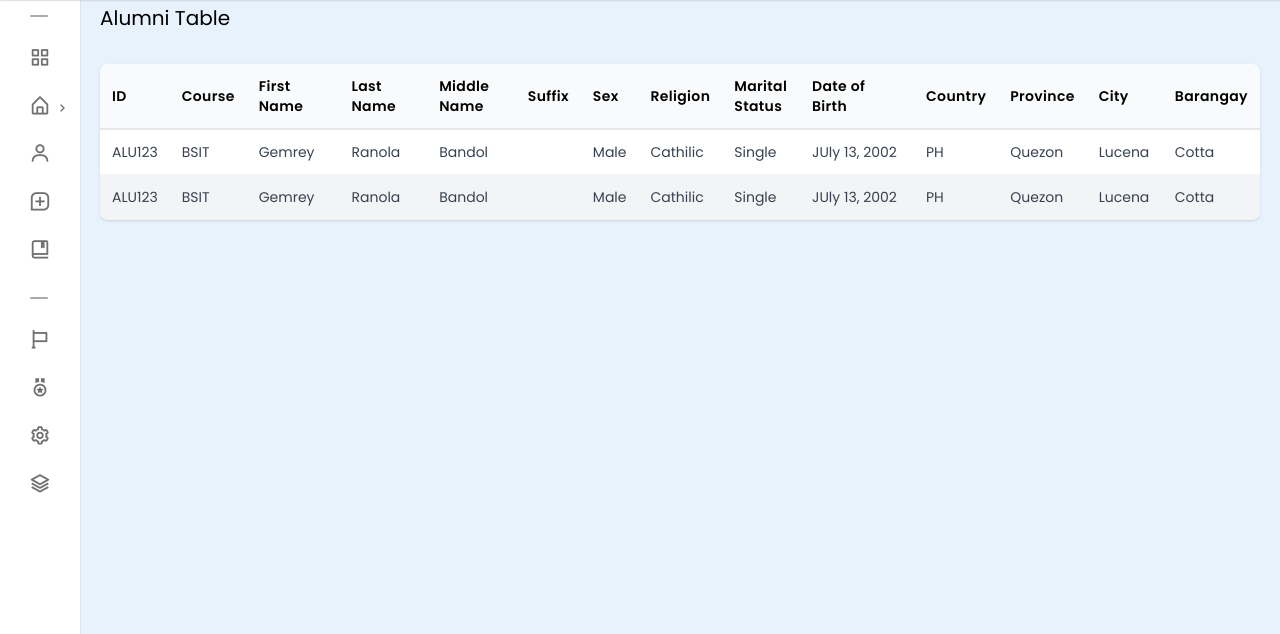
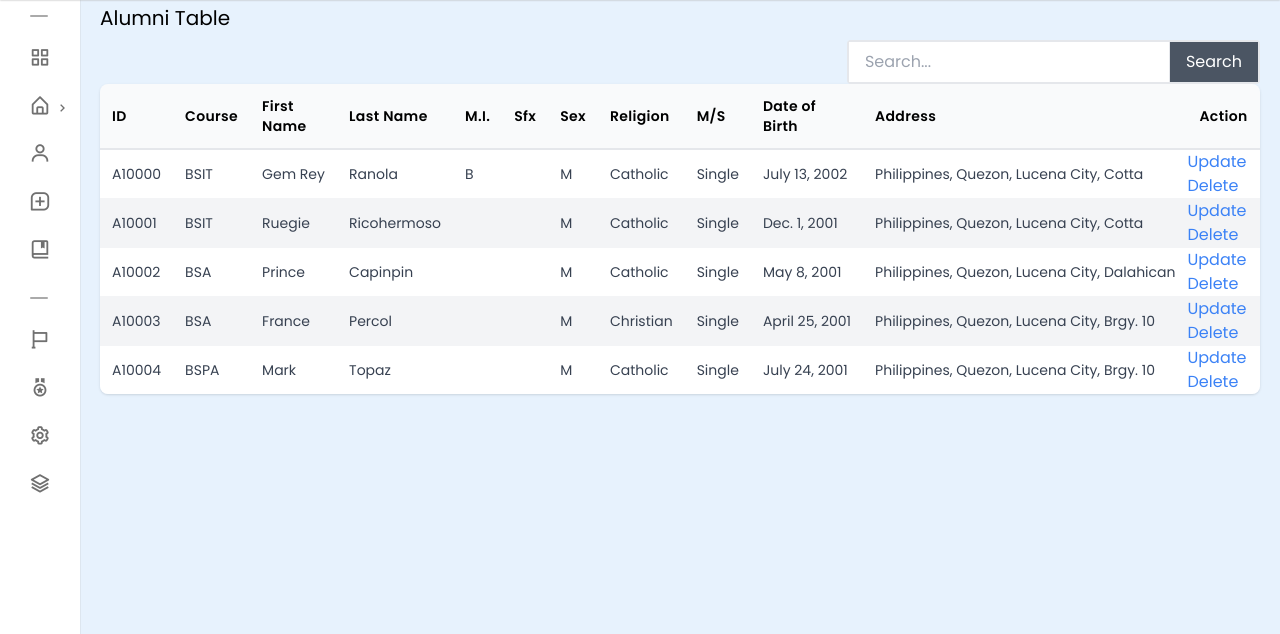
Before and after one commit to gemrey13/Capstone_Alumni, a Django app: page /alumni/ in a window 1280 px wide. Shown: the part 66-700 px from the top of the page. Run offline with Django 4.2, Linux system fonts and the light colour scheme; a user stored in the database is signed in; data comes from the database, SQL or seed files in the repository; both versions use the stored data as it was after the commit; some libraries are stand-ins or nearby versions.

Commit message:
Added and working search bar

```diff
--- a/DAOIS/AlumniManagement/templates/AlumniManagement/alumni.html
+++ b/DAOIS/AlumniManagement/templates/AlumniManagement/alumni.html
@@ -2,90 +2,107 @@
 
 
 {% block content %}
+<script src="https://ajax.googleapis.com/ajax/libs/jquery/3.6.0/jquery.min.js"></script>
+
+
 <div class="main">
-	<h1 class="text-xl mb-2">Alumni Table</h1><br>
+	<h1 class="text-sm md:text-xl mb-2">Alumni Table</h1>
+	<form action="" class="relative mx-auto" id="search-form">
+		<div class="flex items-center justify-end">
+		    <div class="flex border-2 border-gray-200 rounded">
+		        <input type="text" class="px-4 py-2 w-20 md:w-80" placeholder="Search..." id="search-input">
+		        <button class="px-4 text-white bg-gray-600 border-l ">
+		            Search
+		        </button>
+		    </div>
+		</div>
+	</form>
 
-	<div class="overflow-auto rounded-lg shadow hidden md:block">
+	<div class="overflow-auto rounded-lg shadow hidden md:block" id="table-container">
 		<table class="w-full">
 		<thead class="bg-gray-50 border-b-2 border-gray-200">
 			<tr>
-				<th class="w-14 p-3 text-sm font-semibold tracking-wide text-left">ID</th>
-				<th class="w-14 p-3 text-sm font-semibold tracking-wide text-left">Course</th>
-				<th class="w-32 p-3 text-sm font-semibold tracking-wide text-left">First Name</th>
-				<th class="w-32 p-3 text-sm font-semibold tracking-wide text-left">Last Name</th>
-				<th class="w-32 p-3 text-sm font-semibold tracking-wide text-left">Middle Name</th>
-				<th class="w-14 p-3 text-sm font-semibold tracking-wide text-left">Suffix</th>
-				<th class="w-14 p-3 text-sm font-semibold tracking-wide text-left">Sex</th>
+				<th class="w-7 p-3 text-sm font-semibold tracking-wide text-left">ID</th>
+				<th class="w-10 p-3 text-sm font-semibold tracking-wide text-left">Course</th>
+				<th class="w-28 p-3 text-sm font-semibold tracking-wide text-left">First Name</th>
+				<th class="w-28 p-3 text-sm font-semibold tracking-wide text-left">Last Name</th>
+				<th class="w-2 p-3 text-sm font-semibold tracking-wide text-left">M.I.</th>
+				<th class="w-2 p-3 text-sm font-semibold tracking-wide text-left">Sfx</th>
+				<th class="w-6 p-3 text-sm font-semibold tracking-wide text-left">Sex</th>
 				<th class="w-20 p-3 text-sm font-semibold tracking-wide text-left">Religion</th>
-				<th class="w-20 p-3 text-sm font-semibold tracking-wide text-left">Marital Status</th>
-				<th class="w-32 p-3 text-sm font-semibold tracking-wide text-left">Date of Birth</th>
-				<th class="w-20 p-3 text-sm font-semibold tracking-wide text-left">Country</th>
-				<th class="w-20 p-3 text-sm font-semibold tracking-wide text-left">Province</th>
-				<th class="w-20 p-3 text-sm font-semibold tracking-wide text-left">City</th>
-				<th class="w-20 p-3 text-sm font-semibold tracking-wide text-left">Barangay</th>
+				<th class="w-16 p-3 text-sm font-semibold tracking-wide text-left">M/S</th>
+				<th class="w-20 p-3 text-sm font-semibold tracking-wide text-left">Date of Birth</th>
+				<th class="w-18 p-3 text-sm font-semibold tracking-wide text-left">Address</th>
+				<th class="w-32 p-3 text-sm font-semibold tracking-wide text-left">Action</th>
 			</tr>
 		</thead>
 		<tbody class="divide-y divide-gray-100">
-			<tr class="bg-white">
-				<td class="p-3 text-sm text-gray-700 whitespace-nowrap">ALU123</td>
-				<td class="p-3 text-sm text-gray-700 whitespace-nowrap">BSIT</td>
-				<td class="p-3 text-sm text-gray-700 whitespace-nowrap">Gemrey</td>
-				<td class="p-3 text-sm text-gray-700 whitespace-nowrap">Ranola</td>
-				<td class="p-3 text-sm text-gray-700 whitespace-nowrap">Bandol</td>
-				<td class="p-3 text-sm text-gray-700 whitespace-nowrap"></td>
-				<td class="p-3 text-sm text-gray-700 whitespace-nowrap">Male</td>
-				<td class="p-3 text-sm text-gray-700 whitespace-nowrap">Cathilic</td>
-				<td class="p-3 text-sm text-gray-700 whitespace-nowrap">Single</td>
-				<td class="p-3 text-sm text-gray-700 whitespace-nowrap">JUly 13, 2002</td>
-				<td class="p-3 text-sm text-gray-700 whitespace-nowrap">PH</td>
-				<td class="p-3 text-sm text-gray-700 whitespace-nowrap">Quezon</td>
-				<td class="p-3 text-sm text-gray-700 whitespace-nowrap">Lucena</td>
-				<td class="p-3 text-sm text-gray-700 whitespace-nowrap">Cotta</td>
-			</tr>
-			<tr class="bg-gray-100">
-				<td class="p-3 text-sm text-gray-700 whitespace-nowrap">ALU123</td>
-				<td class="p-3 text-sm text-gray-700 whitespace-nowrap">BSIT</td>
-				<td class="p-3 text-sm text-gray-700 whitespace-nowrap">Gemrey</td>
-				<td class="p-3 text-sm text-gray-700 whitespace-nowrap">Ranola</td>
-				<td class="p-3 text-sm text-gray-700 whitespace-nowrap">Bandol</td>
-				<td class="p-3 text-sm text-gray-700 whitespace-nowrap"></td>
-				<td class="p-3 text-sm text-gray-700 whitespace-nowrap">Male</td>
-				<td class="p-3 text-sm text-gray-700 whitespace-nowrap">Cathilic</td>
-				<td class="p-3 text-sm text-gray-700 whitespace-nowrap">Single</td>
-				<td class="p-3 text-sm text-gray-700 whitespace-nowrap">JUly 13, 2002</td>
-				<td class="p-3 text-sm text-gray-700 whitespace-nowrap">PH</td>
-				<td class="p-3 text-sm text-gray-700 whitespace-nowrap">Quezon</td>
-				<td class="p-3 text-sm text-gray-700 whitespace-nowrap">Lucena</td>
-				<td class="p-3 text-sm text-gray-700 whitespace-nowrap">Cotta</td>
-			</tr>
-			<tr></tr>
-			<tr></tr>
+
+				{% for profile in profiles %}
+				<tr class="{% cycle 'bg-white' 'bg-gray-100' %}">
+					<td class="p-3 text-sm text-gray-700 whitespace-nowrap">{{profile.alumni_id}}</td>
+					<td class="p-3 text-sm text-gray-700 whitespace-nowrap">{{profile.course_id}}</td>
+					<td class="p-3 text-sm text-gray-700 whitespace-nowrap">{{profile.fname}}</td>
+					<td class="p-3 text-sm text-gray-700 whitespace-nowrap">{{profile.lname}}</td>
+					<td class="p-3 text-sm text-gray-700 whitespace-nowrap">{{profile.mi}}</td>
+					<td class="p-3 text-sm text-gray-700 whitespace-nowrap">{{profile.suffix}}</td>
+					<td class="p-3 text-sm text-gray-700 whitespace-nowrap">{% if profile.sex == 'male' %}M{% else %}F
+					{% endif %}</td>
+					<td class="p-3 text-sm text-gray-700 whitespace-nowrap">{{profile.religion}}</td>
+					<td class="p-3 text-sm text-gray-700 whitespace-nowrap">{{profile.marital_status}}</td>
+					<td class="p-3 text-sm text-gray-700 whitespace-nowrap">{{profile.date_of_birth}}</td>
+					<td class="p-3 text-sm text-gray-700 whitespace-nowrap">{{profile.country}}, {{profile.province}}, {{profile.city}}, {{profile.barangay}}</td>
+					<td class="text-blue-500">
+						<button><a href="#" class="hover:underline">Update</a></button>
+						<button><a href="#" class="hover:underline">Delete</a></button>
+					</td>
+				</tr>
+				{% endfor %}
 		</tbody>
 	</table>
 	</div>
+    <div class="grid grid-cols-1 sm:grid-cols-2 gap-4 md:hidden" id="card-container">
+        {% for profile in profiles %}
+        <div class="bg-white space-y-2 p-4 rounded-lg shadow">
+            <div class="flex items-center space-x-2 text-sm">
+                <div class="text-blue-500 font-semibold hover:underline">{{profile.alumni_id}} <br>{{profile.course_id}}</div>
+                <div class="text-gray-500">{{profile.marital_status}} <br>{{profile.sex}}</div>
+                <div class="p-3 text-sm text-gray-700 whitespace-nowrap text-left"> {{profile.religion}} <br>{{profile.date_of_birth}}</div>
+            </div>
+            <div class="text-sm text-gray-700">{{profile.country}} {{profile.province}}, {{profile.city}} {{profile.barangay}} </div>
+            <div class="text-md font-bold text-black">{{profile.fname}} {{profile.mi}} {{profile.lname}} {{profile.suffix}}</div>
+        </div>
+        {% empty %}
+        <div class="text-gray-700">No results found.</div>
+        {% endfor %}
+    </div>
 
-<div class="grid grid-cols-1 sm:grid-cols-2 gap-4 md:hidden">
-	<div class="bg-white space-y-3 p-4 rounded-lg shadow">
-		<div class="flex items-center space-x-2 text-sm">
-			<div class="text-blue-500 font-bold hover:underline">A01001 <br>BSIT</div>
-			<div class="text-gray-500">Single July 13, 2002</div>
-			<div class="p-3 text-sm text-gray-700 whitespace-nowrap">Male Catholic</div>
-		</div>
-		<div class="text-sm text-gray-500">Gem Rey Bandol Ranola Jr</div>
-		<div class="text-sm font-medium text-black">PH Quezon Lucena City Cotta</div>
-	</div>
-
-	<div class="bg-white space-y-2 p-4 rounded-lg shadow">
-		<div class="flex items-center space-x-2 text-sm">
-			<div class="text-blue-500 font-semibold hover:underline">A01001 <br>BSIT</div>
-			<div class="text-gray-500">Single <br>Male</div>
-			<div class="p-3 text-sm text-gray-700 whitespace-nowrap text-left"> Catholic <br>July 13, 2002</div>
-		</div>
-		<div class="text-sm text-gray-700">PH Quezon Lucena City Cotta </div>
-		<div class="text-md font-bold text-black">Gem Rey Bandol Ranola Jr</div>
-	</div>
-</div>
 
 
 </div>
+
+<script>
+	$(document).ready(function() {
+    $('#search-form').submit(function(event) {
+        event.preventDefault();
+        var query = $('#search-input').val();
+        console.log(query)
+        $.ajax({
+            type: 'GET',
+            url: '/alumni/search/',
+            data: {
+                'query': query
+            },
+            success: function(response) {
+                $('#table-container').html(response.html),
+                $('#card-container').html(response.html);
+            },
+            error: function(xhr, status, error) {
+                // Handle error if needed
+            }
+        });
+    });
+});
+
+</script>
 {% endblock content %}
--- a/DAOIS/AlumniManagement/urls.py
+++ b/DAOIS/AlumniManagement/urls.py
@@ -1,5 +1,4 @@
 from django.urls import path
-
 from . import views
 
 
@@ -9,4 +8,5 @@ urlpatterns = [
     path('', views.dashboard, name="dashboard"),
     path('alumni/', views.alumni, name="alumni"),
     path('sample/', views.sample, name="sample"),
+    path('alumni/search/', views.alumni_search, name='alumni_search'),
 ]
--- a/DAOIS/AlumniManagement/views.py
+++ b/DAOIS/AlumniManagement/views.py
@@ -1,7 +1,18 @@
 from django.shortcuts import render
+from django.http import JsonResponse
+from django.template.loader import render_to_string
 from django.contrib.auth.decorators import login_required
 from .models import *
 from .utils import *
+
+
+def alumni_search(request):
+    query = request.GET.get('query', '')
+    profiles = Alumni_Demographic_Profile.objects.filter(
+        fname__icontains=query
+    )
+    html = render_to_string('AlumniManagement/components/alumni_search.html', {'profiles': profiles})
+    return JsonResponse({'html': html})
 
 
 @login_required(login_url='Authentication:login')
@@ -15,9 +26,9 @@ def dashboard(request):
 
 @login_required(login_url='Authentication:login')
 def alumni(request):
-    courses = Course.objects.all()
+    profiles = Alumni_Demographic_Profile.objects.all()
     context = {
-        'courses': courses,
+        'profiles': profiles,
     }
     return render(request, "AlumniManagement/alumni.html", context)
 
```
Also changed, not shown: DAOIS/AlumniManagement/templates/AlumniManagement/components/alumni_search.html (added, +64 -0 lines), DAOIS/db.sqlite3.
